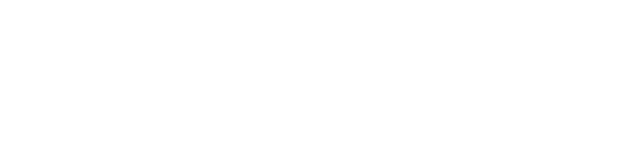
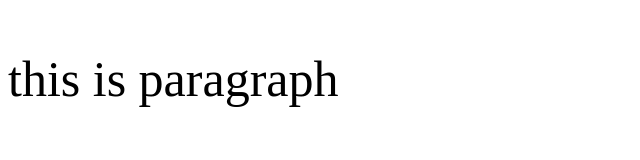
Before and after one commit to tanzilislammohib/my-second-repo, a plain HTML site: page index.html in a window 1280 px wide. Shown: the whole page, without its empty margins (0-640 px from the left). Drawn offline with Linux system fonts and the light colour scheme.

Commit message:
add p tag

```diff
--- a/index.html
+++ b/index.html
@@ -5,8 +5,9 @@
   <meta http-equiv="X-UA-Compatible" content="IE=edge">
   <meta name="viewport" content="width=device-width, initial-scale=1.0">
   <title>my second repo</title>
+  <link rel="stylesheet" href="style.css">
 </head>
 <body>
-
+  <p>this is paragraph</p>
 </body>
 </html>
--- /dev/null
+++ b/style.css
@@ -0,0 +1,3 @@
+p {
+  font-size: 50px;
+}
```
